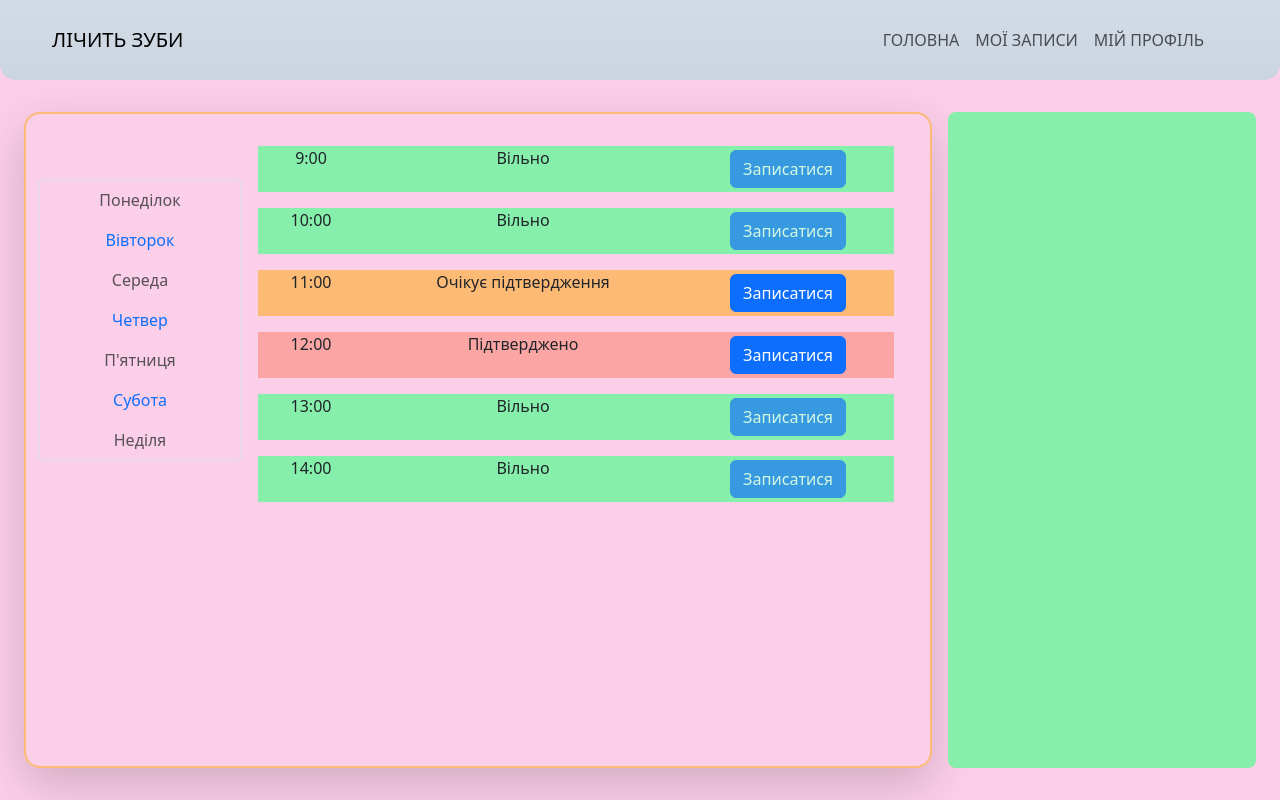
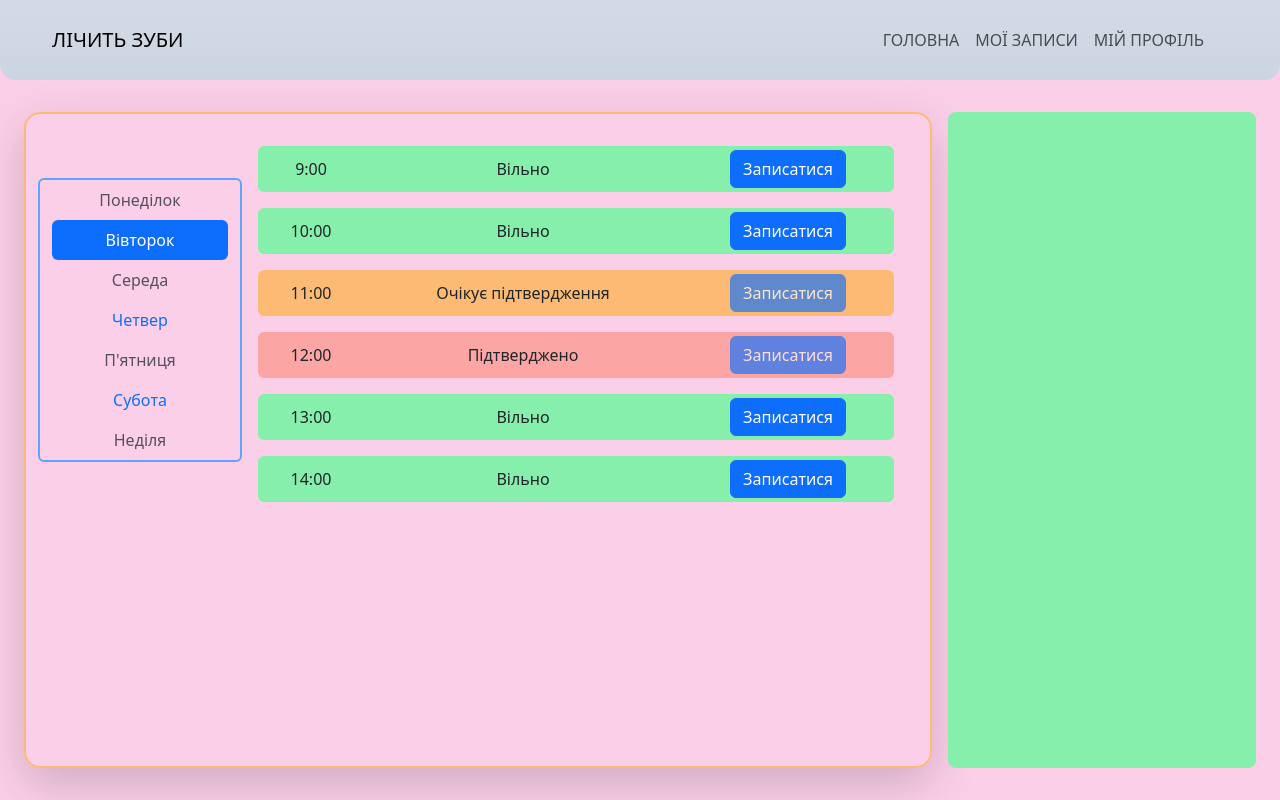
Before and after one commit to VladGrushevoi/learning-typescript, a React (Vite) app in the folder e-journal/: page / in a window 1280 px wide. Built offline with nearby package versions, Linux system fonts and the light colour scheme.

Commit message:
improving ui in small devices

```diff
--- a/e-journal/src/components/dayInfoTable/DayInfoTable.tsx
+++ b/e-journal/src/components/dayInfoTable/DayInfoTable.tsx
@@ -14,7 +14,7 @@ export const DayInfoTable = ({ data }: DayInfoTableProps) => {
     }
 
     const isFreeTime = (item: WorkTime): boolean => {
-        return item.status === Status.Free
+        return item.status !== Status.Free
     }
 
     return (
@@ -24,15 +24,15 @@ export const DayInfoTable = ({ data }: DayInfoTableProps) => {
 
                     return (
                         <>
-                            <Tab.Pane eventKey={item.day} key={Math.random()} >
-                                <Stack gap={2} direction="vertical" className="w-[100%]">
+                            <Tab.Pane eventKey={item.day} key={Math.random()}>
+                                <Stack gap={2} direction="vertical" className="w-[100%] p-0">
                                     {
                                         item.times.map(item => {
                                             return (
                                                 <>
-                                                    <Row className={`mt-2 ${typeTimeColor(item)} w-[100%]`}>
-                                                        <Col xs={2}>{item.time}</Col>
-                                                        <Col  className="text-center">{item.status}</Col>
+                                                    <Row className={`mt-2 ${typeTimeColor(item)} w-[100%] rounded-md`}>
+                                                        <Col xs={2} className="m-auto">{item.time}</Col>
+                                                        <Col  className="m-auto">{item.status}</Col>
                                                         <Col xs={4}>
                                                             <Button
                                                             disabled={isFreeTime(item)}
--- a/e-journal/src/components/pages/MainPage/MainPage.tsx
+++ b/e-journal/src/components/pages/MainPage/MainPage.tsx
@@ -12,12 +12,12 @@ export const MainPage = () => {
                     <Row className="">
                         <Tab.Container defaultActiveKey={WorkDays.filter(item => item.times.length !== 0)[0].day}>
                             <Row className="gap-3 py-4 m-0">
-                                <Col  className="border m-auto rounded-md ">
-                                    <Nav variant="" className="md:flex-col" key={Math.random()}>
+                                <Col  className="border-2 m-auto rounded-md  border-blue-400">
+                                    <Nav variant="pills" className="md:flex-col" key={Math.random()}>
                                         <DateButton  days={WorkDays}/>
                                     </Nav>
                                 </Col>
-                                <Col xs={10} sm={9} md={9} xl={9} className="pr-0">
+                                <Col xs={12} sm={12} md={9} xl={9} className="pr-0">
                                     <Tab.Content>
                                         <DayInfoTable data={WorkDays}/>
                                     </Tab.Content>
```
